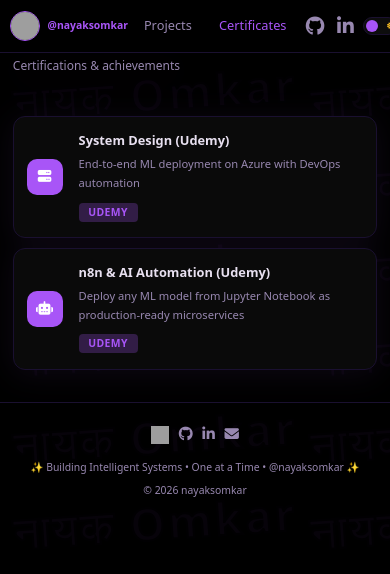
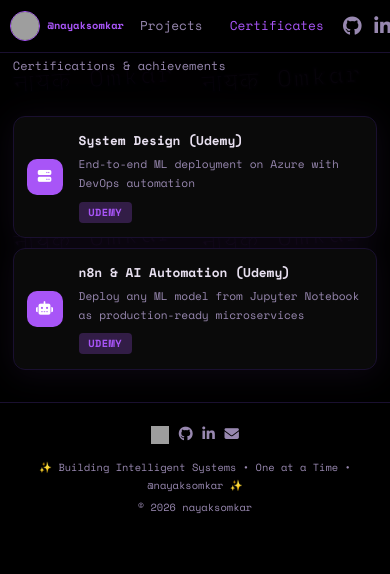
Before and after one commit to nayaksomkar/portfolio, a plain HTML site: page certificates.html in a window 390 px wide. Drawn offline with nearby package versions, Linux system fonts and the light colour scheme; grey boxes are pictures that could not be loaded.

Commit message:
new fonts added to the code

```diff
--- a/certificates.html
+++ b/certificates.html
@@ -6,6 +6,9 @@
   <title>nayaksomkar · certificates</title>
   <link rel="stylesheet" href="style.css">
   <link rel="stylesheet" href="https://cdnjs.cloudflare.com/ajax/libs/font-awesome/6.7.2/css/all.min.css">
+  <link rel="preconnect" href="https://fonts.googleapis.com">
+  <link rel="preconnect" href="https://fonts.gstatic.com" crossorigin>
+  <link href="https://fonts.googleapis.com/css2?family=Space+Mono:wght@400;700&display=swap" rel="stylesheet">
 </head>
 <body class="night-mode page-certificates">
 
--- a/style.css
+++ b/style.css
@@ -21,7 +21,7 @@
   opacity: 0.04;
   transform: rotate(-4deg);
   user-select: none;
-  font-family: system-ui, -apple-system, 'Segoe UI', sans-serif;
+  font-family: 'Space Mono', monospace;
   pointer-events: none;
   position: relative;
 }
@@ -71,7 +71,7 @@ html {
 }
 
 body {
-  font-family: system-ui, -apple-system, 'Segoe UI', Roboto, sans-serif;
+  font-family: 'Space Mono', monospace;
   background: var(--bg-body);
   color: var(--text-primary);
   line-height: 1.7;
@@ -202,17 +202,17 @@ nav {
   display: flex;
   align-items: center;
   justify-content: space-between;
-  width: 50px;
-  height: 26px;
+  width: 56px;
+  height: 30px;
   background: var(--purple-card);
   border: 1px solid var(--purple-border);
   border-radius: 40px;
   cursor: pointer;
-  padding: 0 6px;
+  padding: 0 7px;
   transition: background var(--transition), border-color var(--transition);
 }
 .toggle-label i {
-  font-size: 0.7rem;
+  font-size: 0.75rem;
   z-index: 2;
   color: var(--text-secondary);
   transition: color var(--transition);
@@ -222,17 +222,17 @@ nav {
 
 .toggle-ball {
   position: absolute;
-  top: 2px;
-  left: 2px;
-  width: 20px;
-  height: 20px;
+  top: 3px;
+  left: 3px;
+  width: 22px;
+  height: 22px;
   background: var(--purple-accent);
   border-radius: 50%;
   transition: transform var(--transition), background var(--transition);
 }
 
 #theme-toggle:checked + .toggle-label .toggle-ball {
-  transform: translateX(24px);
+  transform: translateX(26px);
   background: #fbbf24;
 }
 
@@ -477,7 +477,7 @@ nav {
 }
 .ascii-art pre {
   display: inline-block;
-  font-family: 'Courier New', 'Fira Code', 'Consolas', monospace;
+  font-family: 'Space Mono', monospace;
   font-size: 0.65rem;
   line-height: 1.15;
   letter-spacing: normal;
@@ -1230,12 +1230,12 @@ footer {
   .nav-links .nav-link { font-size: 0.8rem; padding: 0.3rem 0.6rem; }
   .ascii-art pre { font-size: 0.5rem; }
   #bg-text { padding: 6rem 2rem; gap: 2rem 3rem; }
-  .bg-text-item { font-size: 6rem; }
+  .bg-text-item { font-size: 4rem; }
 }
 
 @media (max-width: 768px) {
   #bg-text { grid-template-columns: repeat(2, 1fr); gap: 1rem 1.5rem; padding: 5rem 1.5rem; }
-  .bg-text-item { font-size: 5rem; -webkit-text-stroke: 2.5px var(--purple-border); }
+  .bg-text-item { font-size: 3.5rem; -webkit-text-stroke: 2px var(--purple-border); }
   .ascii-art pre { font-size: 0.45rem; }
   .about-main { padding: 5.5rem 1.2rem 2.5rem; }
 }
@@ -1271,13 +1271,13 @@ footer {
   .nav-links .nav-link { padding: 0.5rem 0.65rem; font-size: 0.82rem; }
   .nav-actions { gap: 0.5rem; }
   .social-icon { font-size: 1.3rem; padding: 0.2rem; }
-  .toggle-label { width: 38px; height: 20px; padding: 0 4px; }
-  .toggle-ball { width: 14px; height: 14px; top: 2px; left: 2px; }
-  #theme-toggle:checked + .toggle-label .toggle-ball { transform: translateX(18px); }
-  .toggle-label i { font-size: 0.45rem; }
+  .toggle-label { width: 50px; height: 26px; padding: 0 6px; }
+  .toggle-ball { width: 18px; height: 18px; top: 3px; left: 3px; }
+  #theme-toggle:checked + .toggle-label .toggle-ball { transform: translateX(26px); }
+  .toggle-label i { font-size: 0.55rem; }
 
   #bg-text { padding: 4rem 1rem; gap: 0.8rem 1rem; }
-  .bg-text-item { font-size: 3.5rem; }
+  .bg-text-item { font-size: 2.2rem; }
 
   .content-section { padding: 3.5rem 0.8rem 2rem; }
   .section-desc { font-size: 0.75rem; }
@@ -1328,13 +1328,13 @@ footer {
   .nav-links .nav-link { padding: 0.45rem 0.6rem; font-size: 0.8rem; }
   .nav-actions { gap: 0.4rem; }
   .social-icon { font-size: 1.2rem; padding: 0.2rem; }
-  .toggle-label { width: 34px; height: 18px; padding: 0 3px; }
-  .toggle-ball { width: 12px; height: 12px; top: 2px; left: 2px; }
-  #theme-toggle:checked + .toggle-label .toggle-ball { transform: translateX(16px); }
-  .toggle-label i { font-size: 0.4rem; }
+  .toggle-label { width: 46px; height: 24px; padding: 0 5px; }
+  .toggle-ball { width: 16px; height: 16px; top: 3px; left: 3px; }
+  #theme-toggle:checked + .toggle-label .toggle-ball { transform: translateX(22px); }
+  .toggle-label i { font-size: 0.5rem; }
 
   #bg-text { padding: 3.5rem 0.8rem; gap: 0.6rem 0.8rem; }
-  .bg-text-item { font-size: 2.8rem; }
+  .bg-text-item { font-size: 1.6rem; }
 
   .about-main { padding: 4rem 0.6rem 1.5rem; }
   .about-card { padding: 0.8rem; text-align: center; }
@@ -1363,12 +1363,13 @@ footer {
   .nav-links .nav-link { padding: 0.4rem 0.5rem; font-size: 0.75rem; }
   .nav-actions { gap: 0.3rem; }
   .social-icon { font-size: 1.1rem; padding: 0.1rem; }
-  .toggle-label { width: 30px; height: 16px; }
-  .toggle-ball { width: 10px; height: 10px; }
-  #theme-toggle:checked + .toggle-label .toggle-ball { transform: translateX(14px); }
+  .toggle-label { width: 40px; height: 22px; padding: 0 5px; }
+  .toggle-ball { width: 14px; height: 14px; top: 3px; left: 3px; }
+  #theme-toggle:checked + .toggle-label .toggle-ball { transform: translateX(18px); }
+  .toggle-label i { font-size: 0.45rem; }
 
   #bg-text { padding: 3rem 0.5rem; gap: 0.4rem; }
-  .bg-text-item { font-size: 2rem; }
+  .bg-text-item { font-size: 1.2rem; }
 
   .about-main { padding: 3.8rem 0.5rem 1.2rem; }
   .about-card { padding: 0.6rem; text-align: center; }
```
Also changed, not shown: index.html (+3 -0 lines), projects.html (+3 -0 lines).
